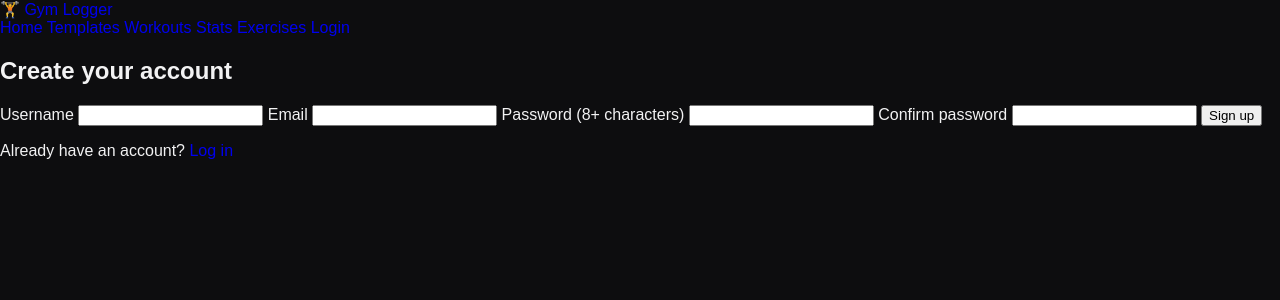
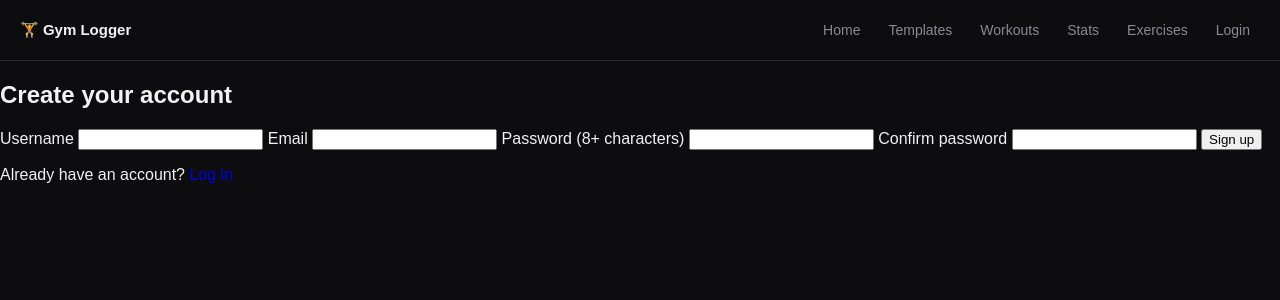
Before and after one commit to mchenrep/Gym-Logger-Web-App-CEN4090L, a Flask app: page /auth/register in a window 1280 px wide. Shown: the top 300 px of the page. Run offline with Flask 3, Linux system fonts and the light colour scheme.

Commit message:
Add shared navbar styles, #25

```diff
--- a/app/static/css/styles.css
+++ b/app/static/css/styles.css
@@ -29,6 +29,46 @@ body {
 
 a {
   text-decoration: none; /* Removes default underline on links */
+}
+
+/*
+----- Shared Navigation Bar CSS -----
+*/
+.navbar {
+  display: flex;
+  align-items: center;
+  justify-content: space-between;
+  gap: 16px;
+
+  padding: 14px 20px;
+
+  background: var(--nav-bg);
+  border-bottom: 1px solid var(--border-color);
+}
+
+.nav-brand {
+  color: var(--text);
+  font-size: 15px;
+  font-weight: 700;
+}
+
+.nav-links {
+  display: flex;
+  align-items: center;
+  gap: 8px;
+}
+
+.nav-links a {
+  padding: 8px 10px;
+  color: var(--text-dim);
+  font-size: 14px;
+
+  border-radius: 6px;
+}
+
+.nav-links a:hover {
+  color: var(--primary-color);
+  background: var(--blue-dim);
 }
 
 /*
```
